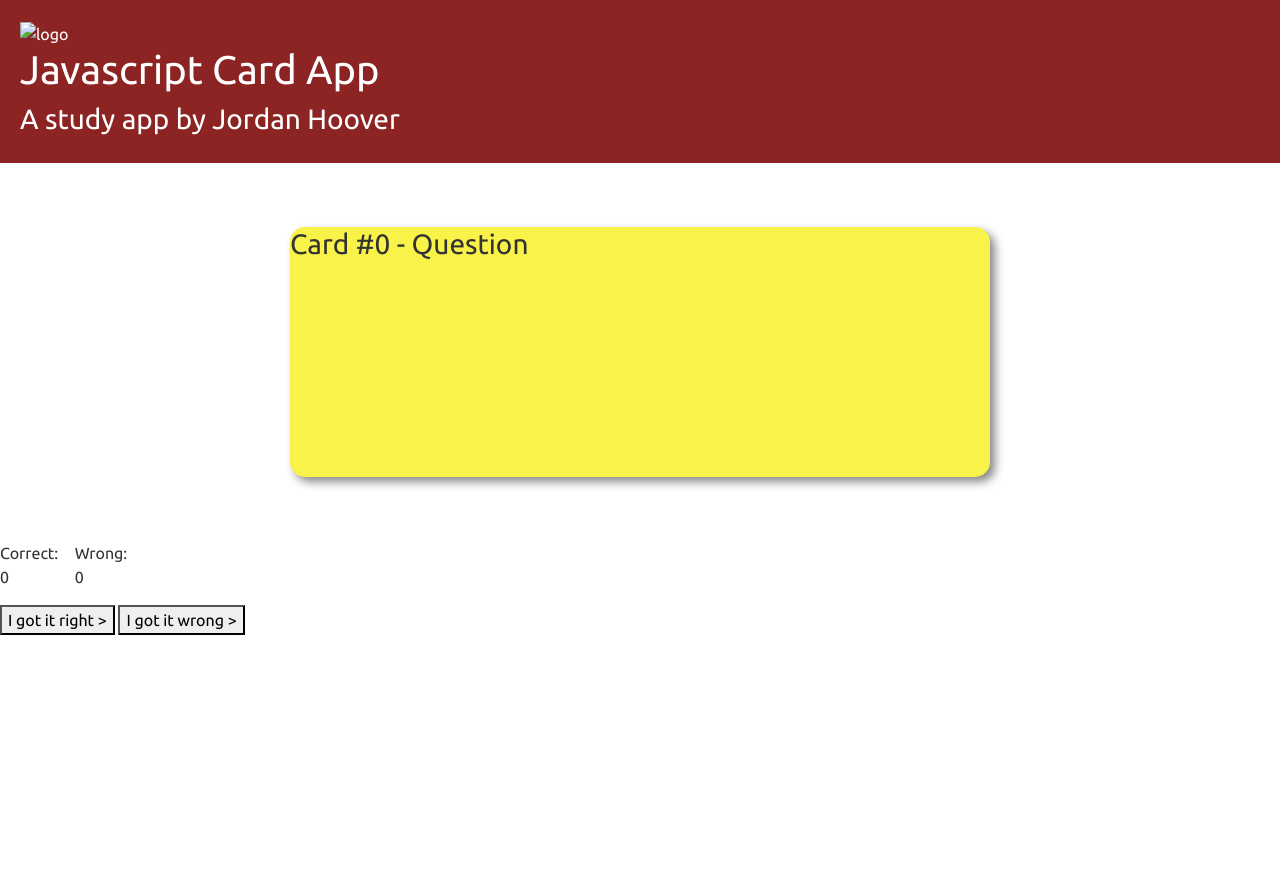
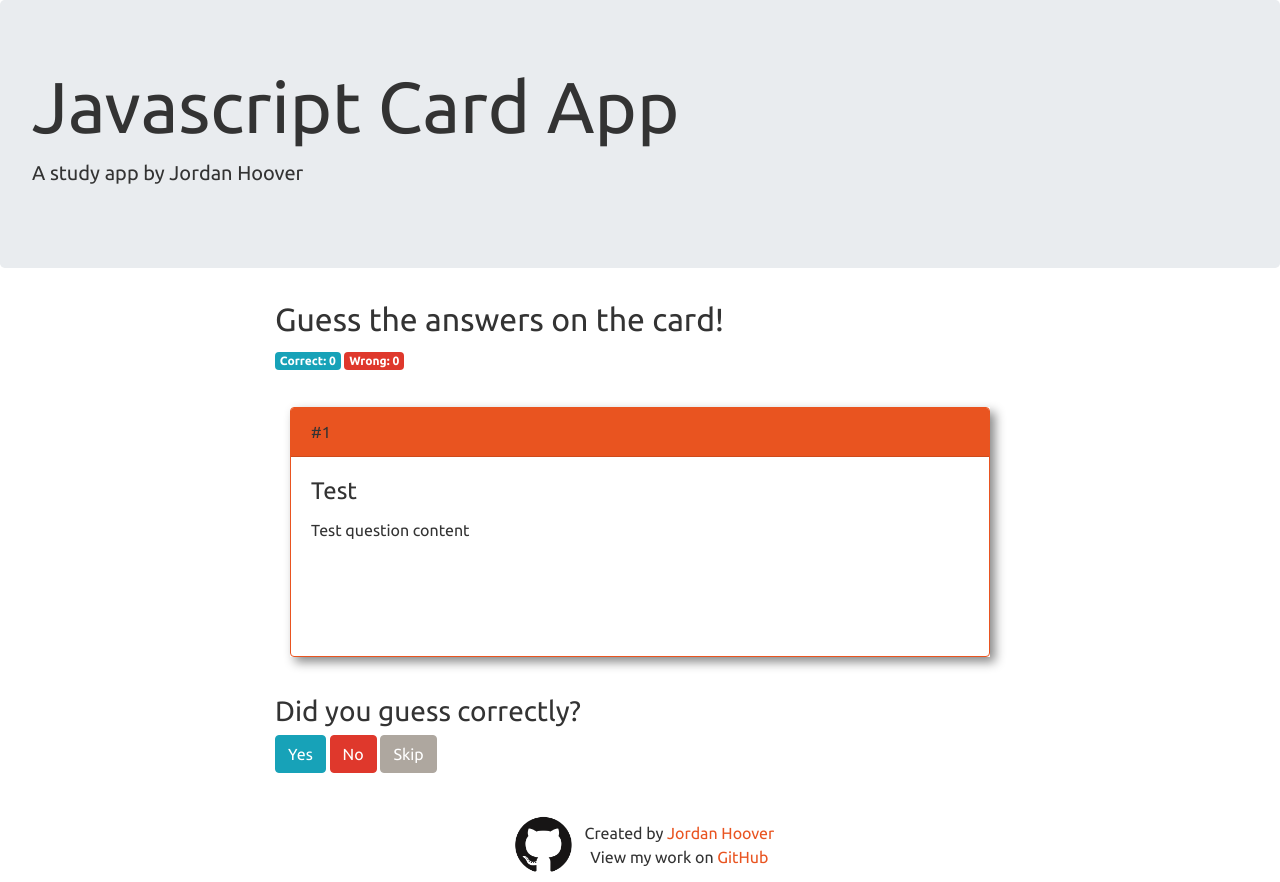
Before and after one commit to jhoover4/flashcard-app, a Django app: page / in a window 1280 px wide. Before the commit the page ends 635 px from the top, so only its background shows below. Run offline with Django 3.2, Linux system fonts and the light colour scheme; some libraries are stand-ins or nearby versions.

Commit message:
Updated html and css with hardcoded data.

```diff
--- a/static/css/style.css
+++ b/static/css/style.css
@@ -1,20 +1,3 @@
-.App {
-  text-align: center; }
-
-.App-logo {
-  height: 80px; }
-
-.App-header {
-  background-color: #8c2424;
-  padding: 20px;
-  color: white; }
-
-.App-title {
-  font-size: 1.5em; }
-
-.App-intro {
-  font-size: large; }
-
 .flashcard-container {
   perspective: 1000px; }
   .flashcard-container:hover .flashcard {
@@ -27,14 +10,9 @@
   width: 700px;
   height: 250px;
   margin: 5% auto;
-  background-color: #f9f349;
   box-shadow: 5px 5px 10px #888888;
-  border-radius: 15px;
   transition: 0.6s;
   transform-style: preserve-3d; }
-  .flashcard p {
-    color: black;
-    font-size: 2em; }
 
 .front,
 .back {
@@ -52,11 +30,35 @@
 .back {
   transform: rotateY(180deg); }
 
-footer ul {
-  padding: 0;
-  display: inline-block;
+.flashes {
   list-style-type: none; }
-footer ul:nth-of-type(2) {
-  padding-left: 1%; }
+
+.vertical-center {
+  min-height: 100%;
+  /* Fallback for browsers do NOT support vh unit */
+  min-height: 100vh;
+  /* These two lines are counted as one :-)       */
+  display: flex;
+  align-items: center; }
+
+/** Sticky footer **/
+html {
+  position: relative;
+  min-height: 85%; }
+
+.footer {
+  position: absolute;
+  bottom: 0;
+  width: 100%;
+  height: 30px; }
+  .footer .container {
+    margin-top: 4rem;
+    margin-bottom: 3rem; }
+  .footer .portfolio {
+    text-align: center; }
+  .footer .portfolio p {
+    display: inline-block;
+    margin-bottom: 0;
+    vertical-align: middle; }
 
 /*# sourceMappingURL=style.css.map */
--- a/static/js/vue.js
+++ b/static/js/vue.js
@@ -3,20 +3,28 @@ var app = new Vue({
     delimiters: ['${', '}'],
     data: {
         appTitle: "Javascript Card App",
-        cardCount: 0,
-        cards: [],
-        currentCard: 0,
+        cardCount: 1,
+        cards: [
+            {
+                title: "Test",
+                question: "Test question content",
+                answer: "Test answer content",
+            }
+        ],
         correct: 0,
         wrong: 0
     },
     methods: {
         increaseScore: function () {
             this.correct++;
-            this.currentCard++;
+            this.cardCount++;
         },
         decreaseScore: function () {
             this.wrong++;
-            this.currentCard++;
+            this.cardCount++;
+        },
+        skipCard: function () {
+            this.cardCount++;
         }
     }
 });
--- a/static/scss/style.scss
+++ b/static/scss/style.scss
@@ -1,30 +1,3 @@
-//variables
-
-$color-background: #f9f349;
-$color-header: #8c2424;
-
-.App {
-  text-align: center;
-}
-
-.App-logo {
-  height: 80px;
-}
-
-.App-header {
-  background-color: $color-header;
-  padding: 20px;
-  color: white;
-}
-
-.App-title {
-  font-size: 1.5em;
-}
-
-.App-intro {
-  font-size: large;
-}
-
 .flashcard-container {
   perspective: 1000px;
   &:hover .flashcard {
@@ -40,15 +13,9 @@ $color-header: #8c2424;
   width: 700px;
   height: 250px;
   margin: 5% auto;
-  background-color: $color-background;
   box-shadow: 5px 5px 10px #888888;
-  border-radius: 15px;
   transition: 0.6s;
   transform-style: preserve-3d;
-  p {
-    color: black;
-    font-size: 2em;
-  }
 }
 
 .front,
@@ -70,13 +37,39 @@ $color-header: #8c2424;
   transform: rotateY(180deg);
 }
 
-footer{
-  ul {
-    padding: 0;
-    display: inline-block;
+.flashes {
   list-style-type: none;
 }
-  ul:nth-of-type(2) {
-    padding-left: 1%;
+
+.vertical-center {
+  min-height: 100%; /* Fallback for browsers do NOT support vh unit */
+  min-height: 100vh; /* These two lines are counted as one :-)       */
+
+  display: flex;
+  align-items: center;
+}
+
+/** Sticky footer **/
+html {
+  position: relative;
+  min-height: 85%;
+}
+
+.footer {
+  position: absolute;
+  bottom: 0;
+  width: 100%;
+  height: 30px;
+  .container {
+    margin-top: 4rem;
+    margin-bottom: 3rem;
+  }
+  .portfolio {
+    text-align: center;
+  }
+  .portfolio p {
+    display: inline-block;
+    margin-bottom: 0;
+    vertical-align: middle;
   }
 }
--- a/templates/index.html
+++ b/templates/index.html
@@ -1,39 +1,49 @@
-{%  extends 'layout.html' %}
+{% extends 'layout.html' %}
 
 {% block content %}
     <div id="root">
-    <header class="App-header">
-        <img src="" class="App-logo" alt="logo"/>
-        <h1 class="title">${appTitle}</h1>
-        <h3>A study app by Jordan Hoover</h3>
-    </header>
+        <div class="jumbotron">
+            <h1 class="display-3">${appTitle}</h1>
+            <p class="lead">A study app by Jordan Hoover</p>
+        </div>
+        <div class="container">
+            <div class="row">
+                <div class="col-lg-8 mx-auto">
+                    <h2>Guess the answers on the card!</h2>
+                    <div class="badges mb-4">
+                        <span class="badge badge-info">Correct: ${correct}</span>
+                        <span class="badge badge-danger">Wrong: ${wrong}</span>
+                    </div>
                     <div class="flashcard-container">
                         <div class="flashcard">
-            <div class="front">
-                <h3>Card #${cardCount} - Question</h3>
-                <p>${cards[cardCount]}</p>
+                            <div class="front card border-primary mb-3 pb-5">
+                                <div class="card-header bg-primary">#${cardCount}</div>
+                                <div class="card-body">
+                                    <h4 class="card-title">${cards[cardCount - 1].title}</h4>
+                                    <p class="card-text">${cards[cardCount - 1].question}</p>
                                 </div>
-            <div class="back">
-                <h3>Card #${cardCount} - Answer</h3>
-                <p>${cards[cardCount]}</p>
+                            </div>
+                            <div class="back card border-info mb-3 pb-5">
+                                <div class="card-header bg-info">#${cardCount}</div>
+                                <div class="card-body">
+                                    <h4 class="card-title">${cards[cardCount - 1].title}</h4>
+                                    <p class="card-text">${cards[cardCount - 1].answer}</p>
                                 </div>
                             </div>
                         </div>
-    <footer>
-        <div class="score">
-            <ul>
-                <li>Correct:</li>
-                <li>${correct}</li>
-            </ul>
-            <ul>
-                <li>Wrong:</li>
-                <li>${wrong}</li>
-            </ul>
                     </div>
+                </div>
+            </div>
+            <div class="row">
+                <div class="col-lg-8 mx-auto guess-buttons">
+                    <h3>Did you guess correctly?</h3>
                     <div class="next-button">
-            <button v-on:click="increaseScore">I got it right ></button>
-            <button v-on:click="decreaseScore">I got it wrong ></button>
+                        <button type="button" class="btn btn-info" v-on:click="increaseScore">Yes</button>
+                        <button type="button" class="btn btn-danger" v-on:click="decreaseScore">No</button>
+                        <button type="button" class="btn btn-secondary" v-on:click="skipCard">Skip</button>
                     </div>
-    </footer>
+                </div>
+            </div>
+        </div>
     </div>
 {% endblock %}
--- a/templates/layout.html
+++ b/templates/layout.html
@@ -7,11 +7,23 @@
     <link rel="stylesheet" href="https://stackpath.bootstrapcdn.com/bootswatch/4.1.3/united/bootstrap.min.css">
     {% load static %}
     <link rel="stylesheet" href="{% static 'css/style.css' %}">
-    {#        <link href="{% static 'images/soda.png' %}" rel='icon' type='image/png'>#}
+    <link href="{% static 'img/hooli_favicon.png' %}" rel='icon' type='image/png'>
 </head>
 <body>
 {% block content %}
 {% endblock %}
+<footer class="footer">
+    <div class="container">
+        <div class="row">
+            <div class="col mx-auto portfolio">
+                <img src="{% static 'img/GitHub-Mark.png' %}" width="75">
+                <p>Created by <a href="https://www.linkedin.com/in/jordanhoover/" target="_blank">Jordan
+                    Hoover</a><br>View
+                    my work on <a href="https://github.com/jhoover4" target="_blank">GitHub</a></p>
+            </div>
+        </div>
+    </div>
+</footer>
 <!-- development version, includes helpful console warnings -->
 <script src="https://cdn.jsdelivr.net/npm/vue/dist/vue.js"></script>
 <script src="{% static 'js/vue.js' %}"></script>
```
Also changed, not shown: static/img/GitHub-Mark.png (added), static/img/hooli_favicon.png (added). Lines whose indentation alone changed are shown as unchanged.
